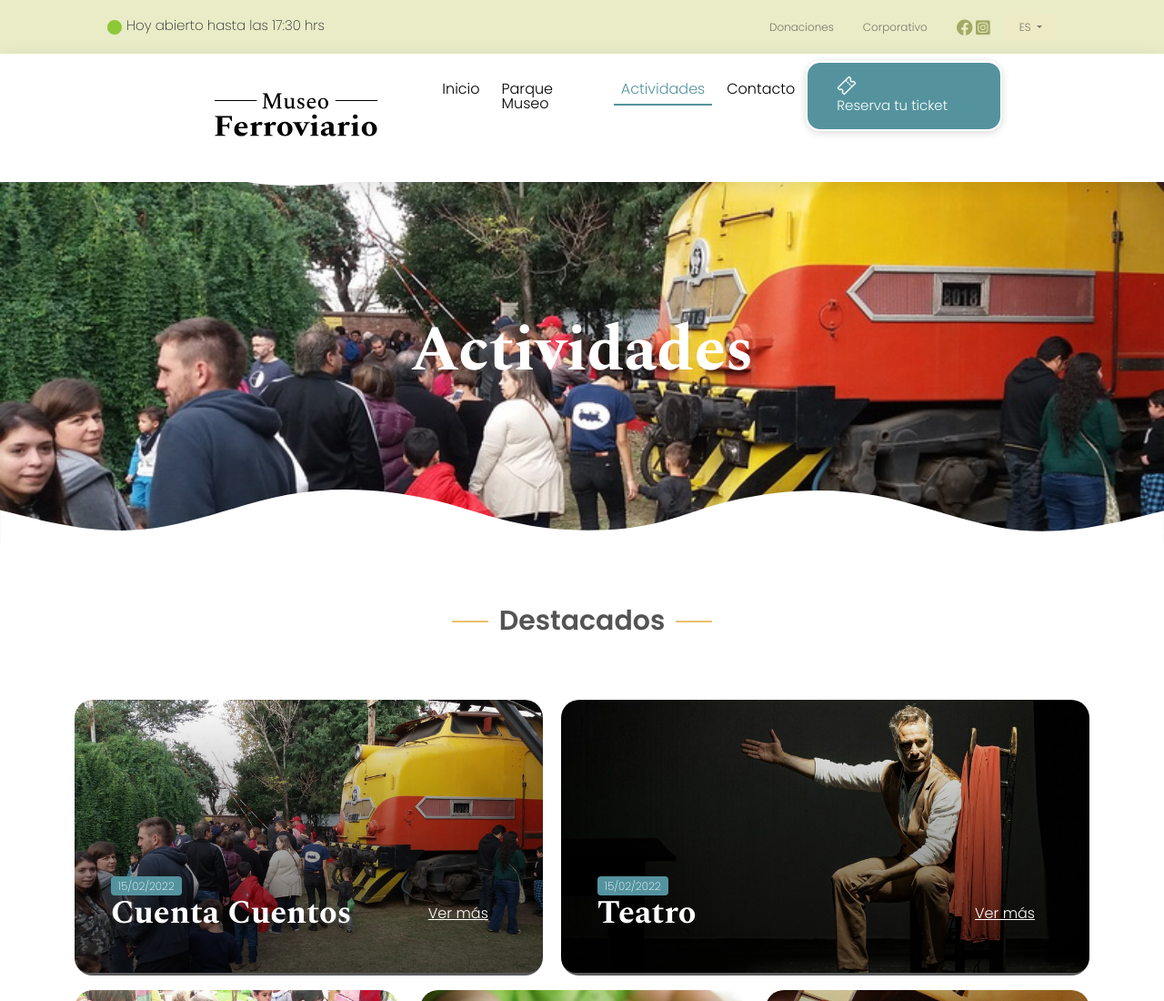
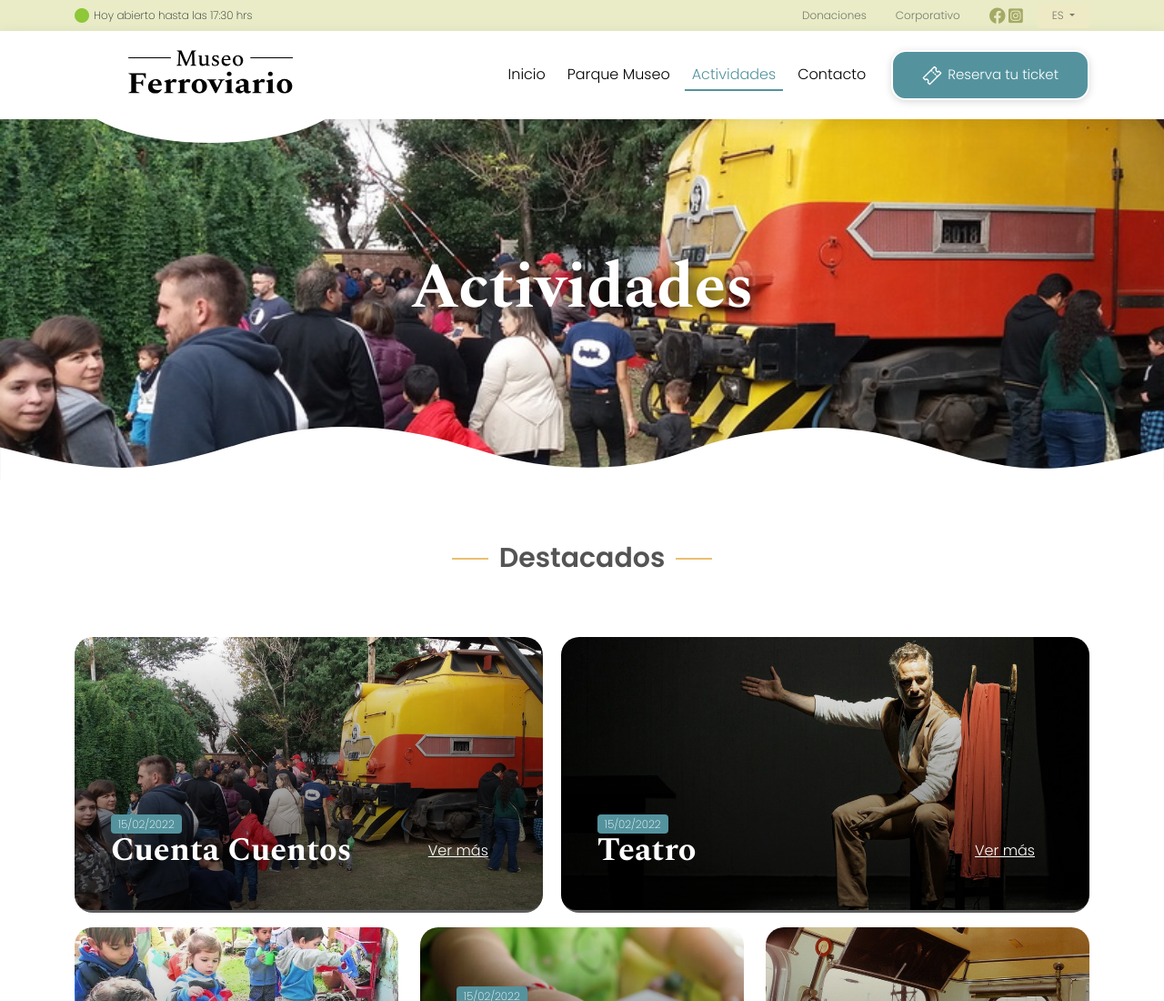
Before and after one commit to ddwduocvina/museoferroviario, a plain HTML site: page actividades.html in a window 1280 px wide. Shown: the top 1100 px of the page at 91% size. Drawn offline with nearby package versions, Linux system fonts and the light colour scheme.

Commit message:
ajustes de estandarización navs y detalles

```diff
--- a/actividades.html
+++ b/actividades.html
@@ -22,24 +22,18 @@
     <!-- HEADER -->
 
     <header class="barraheader sticky-top">
+
         <div class="fondoup">
-            <div class="container px-5">
+            <div class="container">
                 <div class="row">
-                    <div class="col-md-3 ">
-                        <div class=" align-items-center d-flex">
-                            <i class="fa-solid fa-circle faverde"></i>
-                            <div class="mt-3 par">
-
-                                <p>Hoy abierto hasta las 17:30 hrs</p>
-
-                            </div>
-                        </div>
+                    <div class="col-md-3 d-flex align-items-center">
+                        <i class="fa-solid fa-circle faverde"></i> <p class="menu-secundario__p">Hoy abierto hasta las 17:30 hrs</p>
                     </div>
                     <div class="col-md-9 d-flex justify-content-end align-items-center">
 
                         <ul class="nav justify-content-end align-items-center">
                             <li class="nav-item">
-                            <a class="nav-link active" aria-current="page" href="#">Donaciones</a>
+                            <a class="nav-link" aria-current="page" href="#">Donaciones</a>
                             </li>
                             <li class="nav-item">
                             <a class="nav-link" href="#">Corporativo</a>
@@ -51,7 +45,6 @@
                             <a class="nav-link dropdown-toggle" href="#" id="navbarDropdownMenuLink" role="button" data-bs-toggle="dropdown" aria-expanded="false">
                             ES </a>
                             <ul class="dropdown-menu" aria-labelledby="navbarDropdownMenuLink">
-                                <li><a class="dropdown-item" href="#"></a></li>
                                 <li><a class="dropdown-item" href="#"></a></li>
                                 <li><a class="dropdown-item" href="#"></a></li>
                             </ul>
@@ -68,42 +61,40 @@
                     <div class="col-md-12">
                         <nav class="navbar  d-flex navbar-expand-lg navbar-light ">
                             <button class="navbar-toggler" type="button" data-bs-toggle="collapse" data-bs-target="#navbarNavDropdown" aria-controls="navbarNavDropdown" aria-expanded="false" aria-label="Toggle navigation">
-                            <span class="navbar-toggler-icon"></span>
+                                <span class="navbar-toggler-icon"></span>
                             </button>
 
-
-
-                            <div class="collapse navbar-collapse px-5" id="navbarNavDropdown">
-                                <div class="w-100 px-5  d-flex justify-content-between align-items-center">
+                            <div class="collapse navbar-collapse" id="navbarNavDropdown">
+                                <div class="w-100 d-flex justify-content-between align-items-center">
                                     <div class=" text-center align-items-center logoo">
                                         <img src="assets/img/logo/logo-museo.svg" width="70%" alt="">
                                     </div>
-                                    <div class="d-flex  justify-content-end pb-5 align-items-center">
+                                    <div class="d-flex  justify-content-end align-items-center">
 
                                         <ul class="navbar-nav">
                                             <li class="nav-item ">
-                                            <a class="nav-link  " href="index.html" >
+                                            <a class="nav-link" href="index.html" >
                                             Inicio </a>
 
                                             </li>
-                                            <li class="nav-item ">
-                                            <a class="nav-link " href="parque_museo.html">
+                                            <li class="nav-item">
+                                            <a class="nav-link" href="parque_museo.html">
                                             Parque Museo </a>
 
                                             </li>
-                                            <li class="nav-item ">
+                                            <li class="nav-item">
                                             <a class="nav-link active" href="actividades.html" >
                                             Actividades </a>
 
                                             </li>
-                                            <li class="nav-item">
+                                            <li class="nav-item ">
                                             <a class="nav-link " href="contacto.html" >
                                             Contacto </a>
 
                                             </li>
                                         </ul>
 
-                                        <a class="btn btn-primary"><ion-icon class="btn-icon" name="ticket-outline"></ion-icon> Reserva tu ticket</a>
+                                        <a class="btn btn-primary ms-3"><ion-icon class="btn-icon" name="ticket-outline"></ion-icon> Reserva tu ticket</a>
 
                                     </div>
                                 </div>
@@ -113,6 +104,7 @@
                 </div>
             </div>
         </div>
+
     </header>
     <main>
 <!-- <section  id="portada2"  class="d-flex align-items-center">
--- a/assets/css/style.css
+++ b/assets/css/style.css
@@ -247,7 +247,7 @@ a, .span-a {
 }
 .portada {
     position: relative;
-    max-height: 550px;
+    max-height: 650px;
     overflow: hidden;
     z-index: -1;
     margin-top: -30px;
@@ -281,6 +281,7 @@ a, .span-a {
 }
 .h2-portada {
     padding-top: 150px;
+    text-shadow: 0 0 20px black;
 }
 /* Portada contactos */
 #portada {
```
Also changed, not shown: contacto.html (+19 -14 lines), parque_museo.html (+10 -23 lines).
